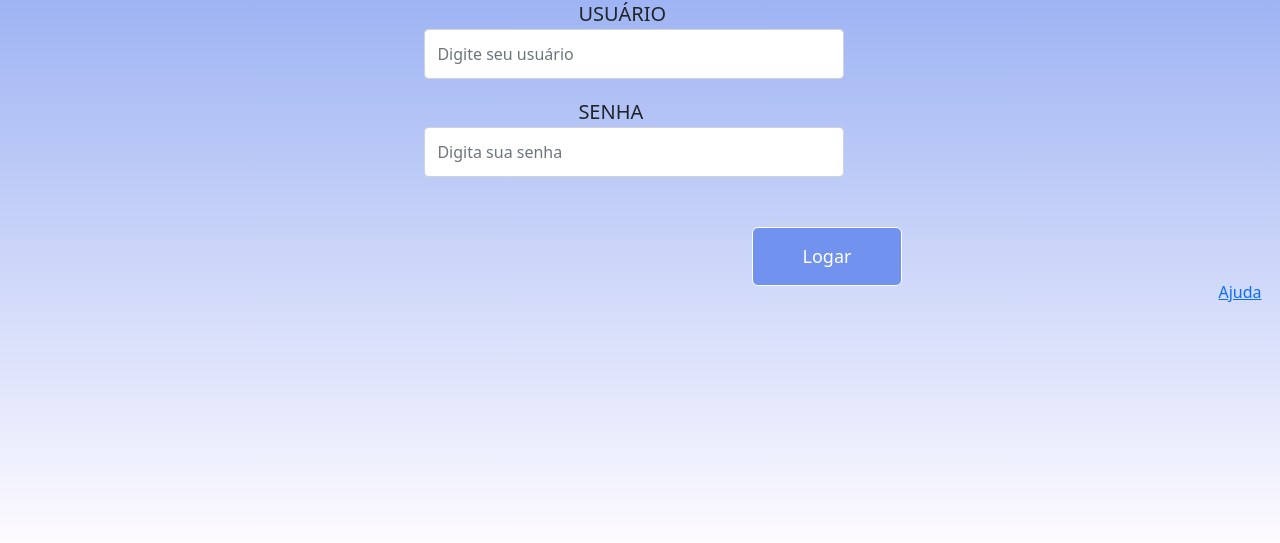
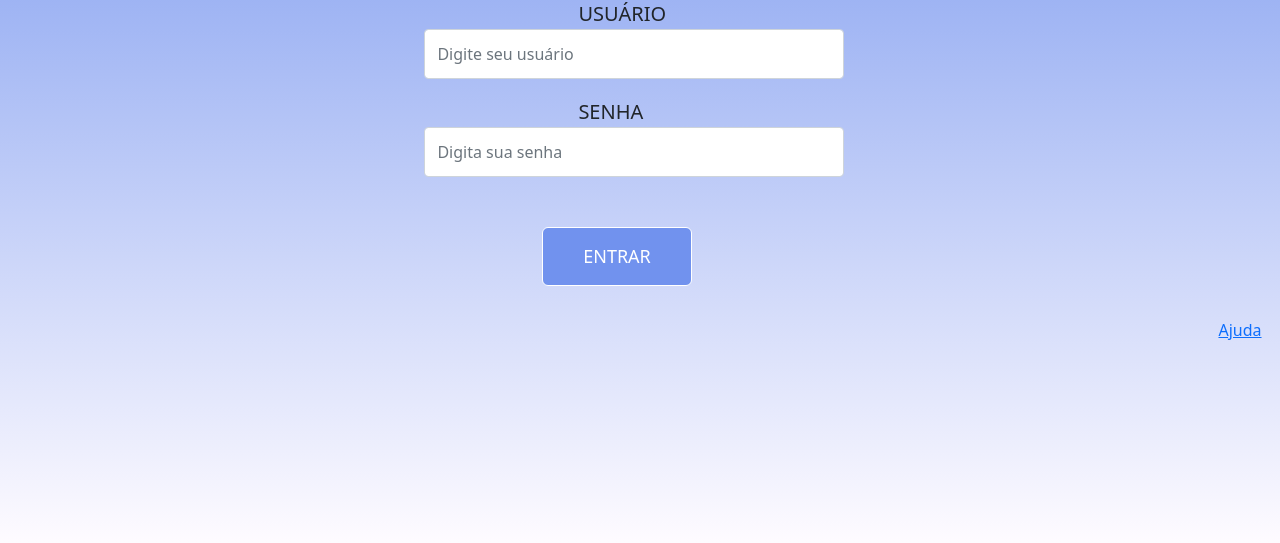
Before and after one commit to Felipe-Gar/TCC_Guru, a PHP site: page / in a window 1280 px wide. Shown: the part 257-800 px from the top of the page. Run offline with PHP 8.4, Linux system fonts and the light colour scheme.

Commit message:
atualização

```diff
--- a/Css/style.css
+++ b/Css/style.css
@@ -52,10 +52,11 @@ label{
     position: absolute;
     width: 80px;
     text-align: center;
-    padding: 0px 0px;
+    padding: 0px 50px;
     font-size: 18px;
     color:rgb(255, 255, 255);
     margin-top: 5%;
+
 
 
 }
@@ -68,7 +69,7 @@ label{
     background-color:#7192ee ;
     font-size: 18px;
     color:rgb(255, 255, 255);
-    margin-left: -40px;
+    margin-left: -450px;
 
 
 
@@ -91,12 +92,12 @@ label{
 
 .link2{
     text-align: center;
-    margin-top: 8%;
+    margin-top: 11%;
     margin-left: 1250px;
 }
 #botao{
     margin-top: 50px;
-    margin-left: 460px;
+    margin-left: 470px;
 
 }
 /*Responsivo 1*/
--- a/index.php
+++ b/index.php
@@ -12,7 +12,7 @@
     <title>Login</title>
 </head>
 <body>
-<img src="./img/6.png" id="img2">
+<img src="img/6.png" id="img2">
     <form method="POST">
     <div class="container">
         <div class="usuario">
@@ -24,7 +24,7 @@
             <input type="password" name="senha" class="form-control" id="senha" placeholder="Digita sua senha">
            </div>
             <div class="" id="botao">
-            <input type="submit" name="botao" value="Logar" id="btn" class="btn btn-primary" >
+            <input type="submit" name="botao" value="ENTRAR" id="btn" class="btn btn-primary" >
            </div>
         </form>
 
```
Also changed, not shown: img/6.png (added).
